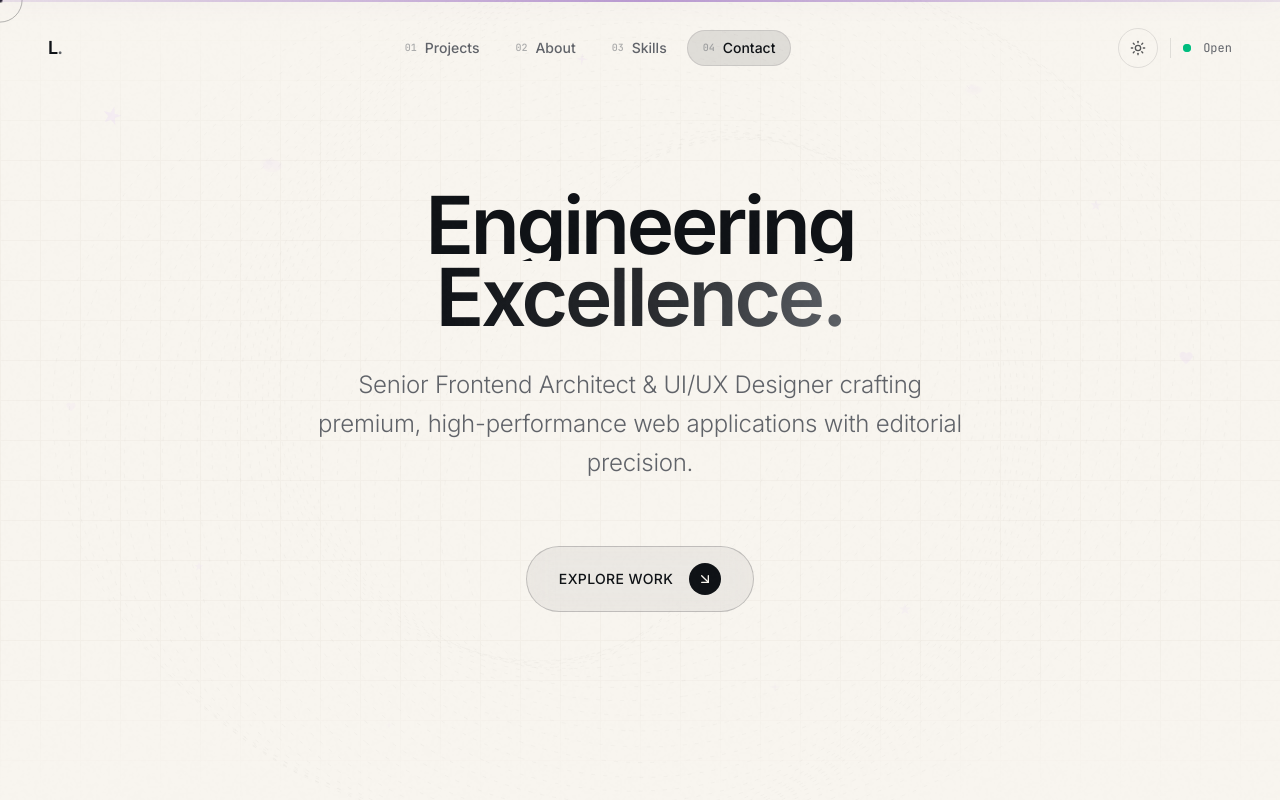
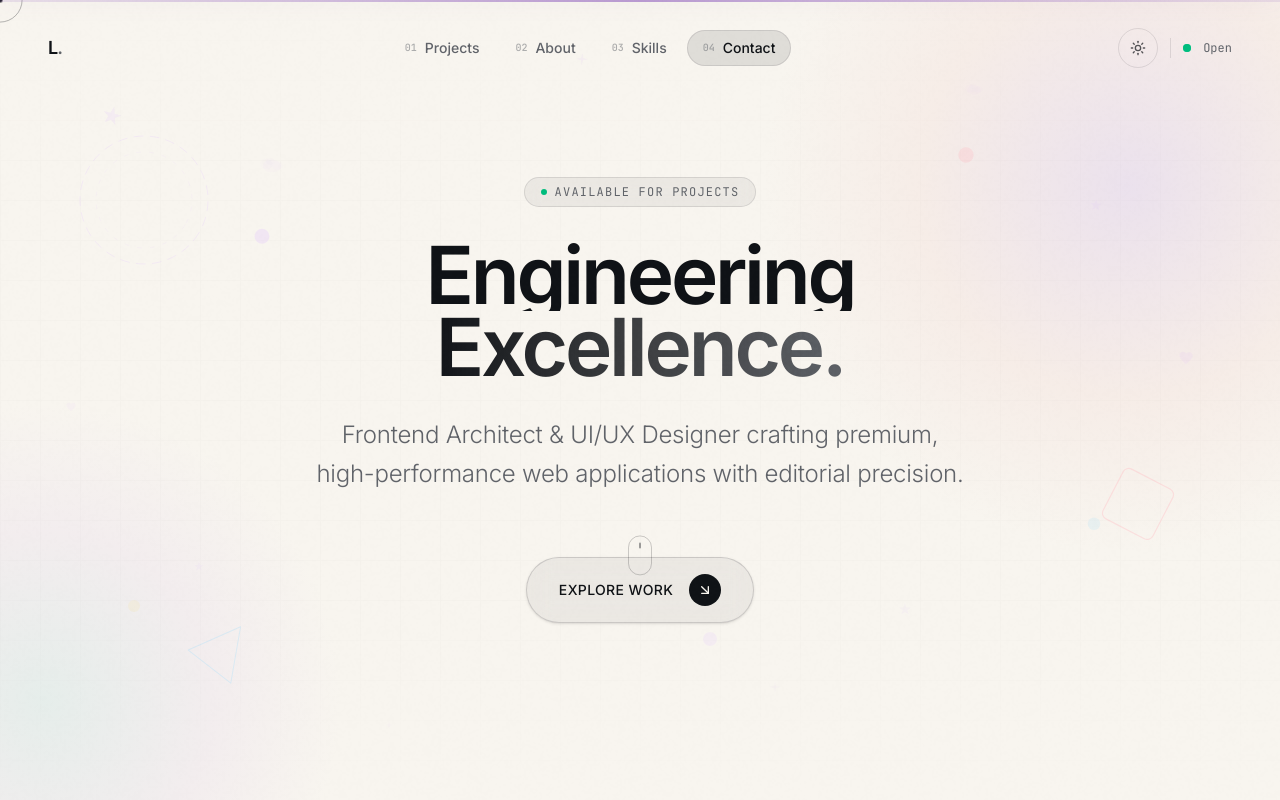
Before and after one commit to Lalitjindal-code/lalit-portfolio, a Next.js app: page / in a window 1280 px wide. Both pictures are taken after a click on the button 1138 px from the left and 48 px from the top of the page. Shown: the top 800 px of the page. Built offline with nearby package versions, Linux system fonts and the light colour scheme.

Commit message:
hero update

```diff
--- a/src/components/sections/Hero.tsx
+++ b/src/components/sections/Hero.tsx
@@ -3,6 +3,8 @@
 import { motion, Variants } from "framer-motion";
 import { ArrowDownRight } from "lucide-react";
 import { MagneticWrapper } from "@/components/ui/MagneticWrapper";
+import { useTheme } from "next-themes";
+import { useEffect, useState } from "react";
 
 const textReveal: Variants = {
   hidden: { y: "100%", opacity: 0 },
@@ -10,21 +12,104 @@ const textReveal: Variants = {
     y: 0,
     opacity: 1,
     transition: {
-      delay: i * 0.1,
-      duration: 1,
+      delay: i * 0.12,
+      duration: 1.2,
       ease: [0.16, 1, 0.3, 1] as const,
     },
   }),
 };
 
-export const Hero = () => {
-  return (
-    <section id="home" className="relative h-[100dvh] w-full flex items-center justify-center overflow-hidden bg-background">
-      {/* Structural Minimal Grid */}
-      <div className="absolute inset-0 premium-grid opacity-[0.15] dark:opacity-[0.15] mix-blend-multiply dark:mix-blend-screen pointer-events-none" />
+// Floating geometric shapes for light mode aesthetic
+const FloatingShapes = () => (
+  <div className="absolute inset-0 pointer-events-none overflow-hidden">
+    {/* Large gradient orb — top right */}
+    <motion.div
+      className="absolute -top-[20%] -right-[15%] w-[500px] h-[500px] sm:w-[700px] sm:h-[700px] rounded-full"
+      style={{
+        background: "radial-gradient(circle, rgba(196,167,231,0.25) 0%, rgba(235,188,186,0.15) 40%, transparent 70%)",
+      }}
+      animate={{
+        scale: [1, 1.15, 1],
+        x: [0, 20, 0],
+        y: [0, -10, 0],
+      }}
+      transition={{ duration: 12, repeat: Infinity, ease: "easeInOut" }}
+    />
 
-      {/* Abstract SVG Mesh */}
-      <div className="absolute inset-0 z-0 pointer-events-none opacity-5 dark:opacity-20 mix-blend-multiply dark:mix-blend-screen flex items-center justify-center">
+    {/* Soft blue orb — bottom left */}
+    <motion.div
+      className="absolute -bottom-[25%] -left-[20%] w-[400px] h-[400px] sm:w-[600px] sm:h-[600px] rounded-full"
+      style={{
+        background: "radial-gradient(circle, rgba(156,207,216,0.2) 0%, rgba(196,167,231,0.1) 40%, transparent 70%)",
+      }}
+      animate={{
+        scale: [1, 1.1, 1],
+        x: [0, -15, 0],
+        y: [0, 15, 0],
+      }}
+      transition={{ duration: 10, repeat: Infinity, ease: "easeInOut", delay: 2 }}
+    />
+
+    {/* Geometric ring — center-left */}
+    <motion.svg
+      viewBox="0 0 200 200"
+      className="absolute top-[15%] left-[5%] w-24 h-24 sm:w-40 sm:h-40 text-purple-300/20"
+      animate={{ rotate: 360 }}
+      transition={{ duration: 30, repeat: Infinity, ease: "linear" }}
+    >
+      <circle cx="100" cy="100" r="80" fill="none" stroke="currentColor" strokeWidth="1" strokeDasharray="12 8" />
+      <circle cx="100" cy="100" r="60" fill="none" stroke="currentColor" strokeWidth="0.5" strokeDasharray="6 10" />
+    </motion.svg>
+
+    {/* Floating diamond — right */}
+    <motion.svg
+      viewBox="0 0 100 100"
+      className="absolute top-[60%] right-[8%] w-12 h-12 sm:w-20 sm:h-20 text-rose-300/25"
+      animate={{
+        rotate: [0, 90, 180, 270, 360],
+        y: [0, -20, 0, 20, 0],
+      }}
+      transition={{ duration: 15, repeat: Infinity, ease: "easeInOut" }}
+    >
+      <rect x="15" y="15" width="70" height="70" rx="8" fill="none" stroke="currentColor" strokeWidth="1.5" transform="rotate(45 50 50)" />
+    </motion.svg>
+
+    {/* Tiny floating dots */}
+    {[
+      { x: "20%", y: "30%", delay: 0, color: "bg-purple-300/30" },
+      { x: "75%", y: "20%", delay: 1, color: "bg-rose-300/25" },
+      { x: "85%", y: "65%", delay: 2, color: "bg-sky-300/25" },
+      { x: "10%", y: "75%", delay: 3, color: "bg-amber-300/20" },
+      { x: "55%", y: "80%", delay: 1.5, color: "bg-purple-300/20" },
+    ].map((dot, i) => (
+      <motion.div
+        key={i}
+        className={`absolute w-2 h-2 sm:w-3 sm:h-3 rounded-full ${dot.color}`}
+        style={{ left: dot.x, top: dot.y }}
+        animate={{
+          y: [0, -12, 0],
+          opacity: [0.4, 0.8, 0.4],
+          scale: [1, 1.3, 1],
+        }}
+        transition={{ duration: 4, repeat: Infinity, delay: dot.delay, ease: "easeInOut" }}
+      />
+    ))}
+
+    {/* Abstract triangle */}
+    <motion.svg
+      viewBox="0 0 100 100"
+      className="absolute bottom-[15%] left-[15%] w-10 h-10 sm:w-16 sm:h-16 text-sky-300/20"
+      animate={{ rotate: [0, 120, 240, 360], scale: [1, 1.1, 1, 0.9, 1] }}
+      transition={{ duration: 20, repeat: Infinity, ease: "easeInOut" }}
+    >
+      <polygon points="50,10 90,85 10,85" fill="none" stroke="currentColor" strokeWidth="1.5" strokeLinejoin="round" />
+    </motion.svg>
+  </div>
+);
+
+// Dark mode: editorial line mesh
+const DarkMesh = () => (
+  <div className="absolute inset-0 z-0 pointer-events-none opacity-20 mix-blend-screen flex items-center justify-center">
     <motion.svg
       viewBox="0 0 1000 1000"
       className="w-[180%] h-[180%] sm:w-[150%] sm:h-[150%] md:w-[120%] md:h-[120%] text-foreground"
@@ -57,10 +142,43 @@ export const Hero = () => {
       ))}
     </motion.svg>
   </div>
+);
 
-      {/* Content Overlay */}
+export const Hero = () => {
+  const { resolvedTheme } = useTheme();
+  const [mounted, setMounted] = useState(false);
+  useEffect(() => setMounted(true), []);
+
+  const isDark = !mounted || resolvedTheme === "dark";
+
+  return (
+    <section id="home" className="relative h-[100dvh] w-full flex items-center justify-center overflow-hidden bg-background">
+      {/* Grid */}
+      <div className="absolute inset-0 premium-grid opacity-[0.08] dark:opacity-[0.15] pointer-events-none" />
+
+      {/* Background: conditional per theme */}
+      {isDark ? <DarkMesh /> : <FloatingShapes />}
+
+      {/* Content */}
       <div className="container mx-auto px-5 sm:px-6 relative z-10 flex flex-col items-center text-center pointer-events-none">
 
+        {/* Eyebrow tag */}
+        <motion.div
+          initial={{ opacity: 0, y: -10 }}
+          animate={{ opacity: 1, y: 0 }}
+          transition={{ delay: 0.2, duration: 0.8 }}
+          className="mb-6 sm:mb-8"
+        >
+          <span className="inline-flex items-center gap-2 px-4 py-1.5 rounded-full bg-foreground/5 border border-foreground/10 text-xs font-mono tracking-widest uppercase text-muted-foreground backdrop-blur-sm">
+            <span className="relative flex h-1.5 w-1.5">
+              <span className="animate-ping absolute inline-flex h-full w-full rounded-full bg-emerald-400 opacity-75" />
+              <span className="relative inline-flex rounded-full h-1.5 w-1.5 bg-emerald-500" />
+            </span>
+            Available for projects
+          </span>
+        </motion.div>
+
+        {/* Headline */}
         <motion.div
           initial={{ opacity: 0, scale: 0.95 }}
           animate={{ opacity: 1, scale: 1 }}
@@ -78,19 +196,20 @@ export const Hero = () => {
           <div className="overflow-hidden relative">
             <motion.h1
               custom={1} variants={textReveal} initial="hidden" animate="visible"
-              className="text-transparent bg-clip-text bg-gradient-to-r from-foreground via-foreground/90 to-muted-foreground"
+              className="text-transparent bg-clip-text bg-gradient-to-r from-foreground via-foreground/80 to-muted-foreground dark:from-foreground dark:via-foreground/90 dark:to-muted-foreground"
             >
               Excellence.
             </motion.h1>
           </div>
         </motion.div>
 
+        {/* Description */}
         <motion.div className="overflow-hidden max-w-2xl mx-auto px-2">
           <motion.p
             custom={3} variants={textReveal} initial="hidden" animate="visible"
             className="text-base sm:text-lg md:text-2xl text-muted-foreground font-light leading-relaxed"
           >
-            Senior Frontend Architect & UI/UX Designer crafting premium, high-performance web applications with editorial precision.
+            Frontend Architect & UI/UX Designer crafting premium, high-performance web applications with editorial precision.
           </motion.p>
         </motion.div>
 
@@ -102,7 +221,7 @@ export const Hero = () => {
           className="mt-10 sm:mt-16 pointer-events-auto"
         >
           <MagneticWrapper strength={0.4}>
-            <a href="#projects" className="group relative inline-flex items-center gap-3 sm:gap-4 px-6 sm:px-8 py-3.5 sm:py-4 rounded-full bg-foreground/5 border border-foreground/20 hover:bg-foreground/10 hover:border-foreground/40 transition-all duration-500 backdrop-blur-md active:scale-95">
+            <a href="#projects" className="group relative inline-flex items-center gap-3 sm:gap-4 px-6 sm:px-8 py-3.5 sm:py-4 rounded-full bg-foreground/5 border border-foreground/15 hover:bg-foreground/10 hover:border-foreground/30 transition-all duration-500 backdrop-blur-md active:scale-95 shadow-sm hover:shadow-md dark:shadow-none">
               <span className="text-xs sm:text-sm font-medium tracking-wide uppercase text-foreground">Explore Work</span>
               <div className="w-7 h-7 sm:w-8 sm:h-8 rounded-full bg-foreground text-background flex items-center justify-center group-hover:scale-110 transition-transform duration-500">
                 <ArrowDownRight className="w-3.5 h-3.5 sm:w-4 sm:h-4" />
@@ -110,6 +229,26 @@ export const Hero = () => {
             </a>
           </MagneticWrapper>
         </motion.div>
+
+        {/* Scroll indicator */}
+        <motion.div
+          initial={{ opacity: 0 }}
+          animate={{ opacity: 1 }}
+          transition={{ delay: 1.5, duration: 1 }}
+          className="absolute bottom-8 sm:bottom-12 left-1/2 -translate-x-1/2"
+        >
+          <motion.div
+            animate={{ y: [0, 8, 0] }}
+            transition={{ duration: 2, repeat: Infinity, ease: "easeInOut" }}
+            className="w-5 h-8 sm:w-6 sm:h-10 rounded-full border border-foreground/20 flex items-start justify-center p-1.5"
+          >
+            <motion.div
+              animate={{ height: ["20%", "50%", "20%"] }}
+              transition={{ duration: 2, repeat: Infinity, ease: "easeInOut" }}
+              className="w-0.5 bg-foreground/40 rounded-full"
+            />
+          </motion.div>
+        </motion.div>
       </div>
     </section>
   );
```
Lines whose indentation alone changed are shown as unchanged.
